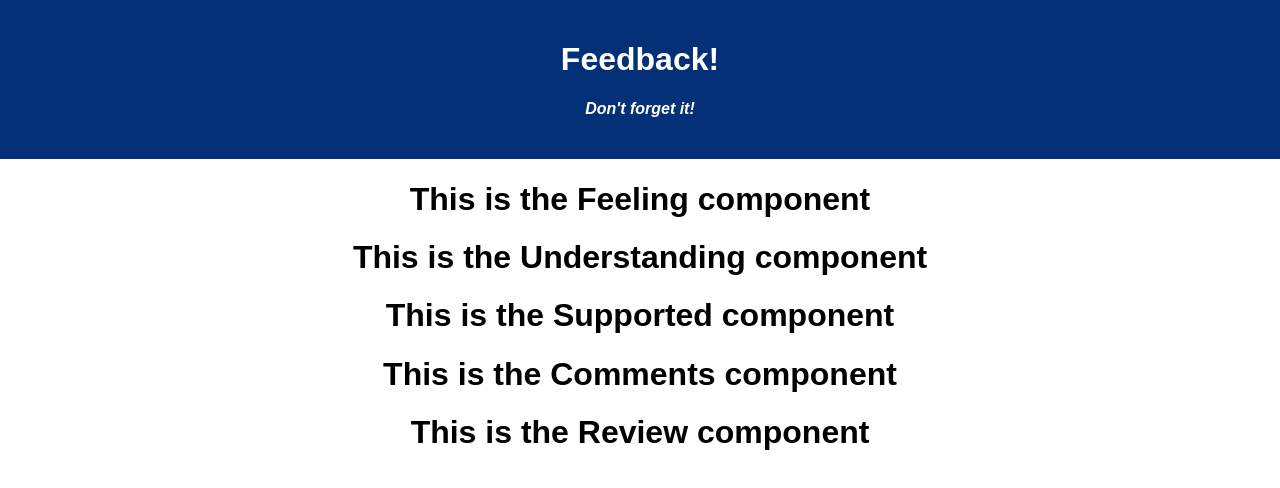
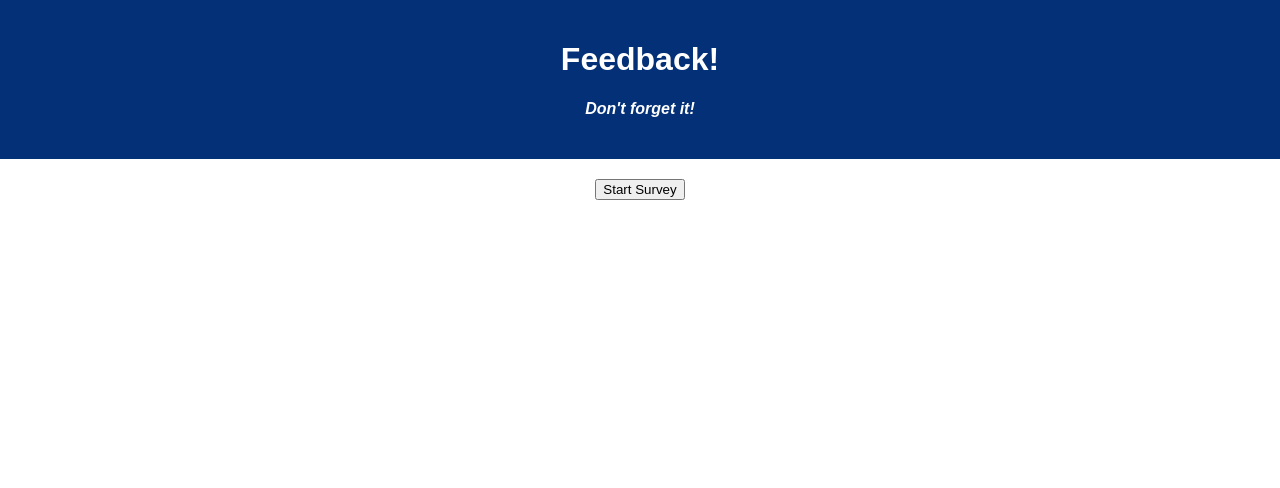
Before and after one commit to VenoMidas/weekend-redux-feedback-loop, a React (Create React App) app: page / in a window 1280 px wide. Shown: the top 488 px of the page. Built offline with nearby package versions, Linux system fonts and the light colour scheme.

Commit message:
Create router and loop through with buttons

```diff
--- a/src/components/App/App.jsx
+++ b/src/components/App/App.jsx
@@ -1,6 +1,8 @@
 import React from 'react';
+import { HashRouter as Router, Route, Link } from 'react-router-dom';
 import axios from 'axios';
 import './App.css';
+import Home from '../Home/Home';
 import Feeling from '../Feeling/Feeling';
 import Understanding from '../Understanding/Understanding';
 import Supported from '../Supported/Supported';
@@ -17,15 +19,33 @@ function App() {
         <h4>Don't forget it!</h4>
       </header>
 
-      <Feeling />
+      <Router>
 
-      <Understanding />
+        <Route exact path='/' >
+          <Home />
+        </Route>
 
-      <Supported />
+        <Route exact path='/feeling' >
+          <Feeling />
+        </Route>
 
-      <Comments />
+        <Route exact path='/understanding' >
+          <Understanding />
+        </Route>
 
-      <Review />
+        <Route exact path='/supported' >
+          <Supported />
+        </Route>
+
+        <Route exact path='/comments' >
+          <Comments />
+        </Route>
+
+        <Route exact path='/review' >
+          <Review />
+        </Route>
+
+      </Router>
 
     </div>
   );
--- a/src/components/Comments/Comments.jsx
+++ b/src/components/Comments/Comments.jsx
@@ -1,6 +1,13 @@
+import { Link } from "react-router-dom";
+
 function Comments() {
     return (
-        <h1>This is the Comments component</h1>
+        <>
+            <h1>This is the Comments component</h1>
+            <Link to='/review'>
+                <button>Next - Review</button>
+            </Link>
+        </>
     );
 };
 
--- a/src/components/Feeling/Feeling.jsx
+++ b/src/components/Feeling/Feeling.jsx
@@ -1,6 +1,13 @@
+import { Link } from "react-router-dom";
+
 function Feeling() {
     return (
-        <h1>This is the Feeling component</h1>
+        <>
+            <h1>This is the Feeling component</h1>
+            <Link to='/understanding'>
+                <button>Next - Understanding</button>
+            </Link>
+        </>
     );
 };
 
--- /dev/null
+++ b/src/components/Home/Home.jsx
@@ -0,0 +1,11 @@
+import { Link } from "react-router-dom";
+
+function Home() {
+    return (
+        <Link to='/feeling'>
+            <button>Start Survey</button>
+        </Link>
+    );
+};
+
+export default Home;
--- a/src/components/Review/Review.jsx
+++ b/src/components/Review/Review.jsx
@@ -1,6 +1,13 @@
+import { Link } from "react-router-dom";
+
 function Review() {
     return (
+        <>
         <h1>This is the Review component</h1>
+        <Link to='/'>
+            <button>Submit - home</button>
+        </Link>
+        </>
     );
 };
 
--- a/src/components/Supported/Supported.jsx
+++ b/src/components/Supported/Supported.jsx
@@ -1,6 +1,13 @@
+import { Link } from "react-router-dom";
+
 function Supported() {
     return (
-        <h1>This is the Supported component</h1>
+        <>
+            <h1>This is the Supported component</h1>
+            <Link to='/comments'>
+                <button>Next - comments</button>
+            </Link>
+        </>
     );
 };
 
--- a/src/components/Understanding/Understanding.jsx
+++ b/src/components/Understanding/Understanding.jsx
@@ -1,6 +1,13 @@
+import { Link } from "react-router-dom";
+
 function Understanding() {
     return (
-        <h1>This is the Understanding component</h1>
+        <>
+            <h1>This is the Understanding component</h1>
+            <Link to='/supported'>
+                <button>Next - supported</button>
+            </Link>
+        </>
     );
 };
 
```
